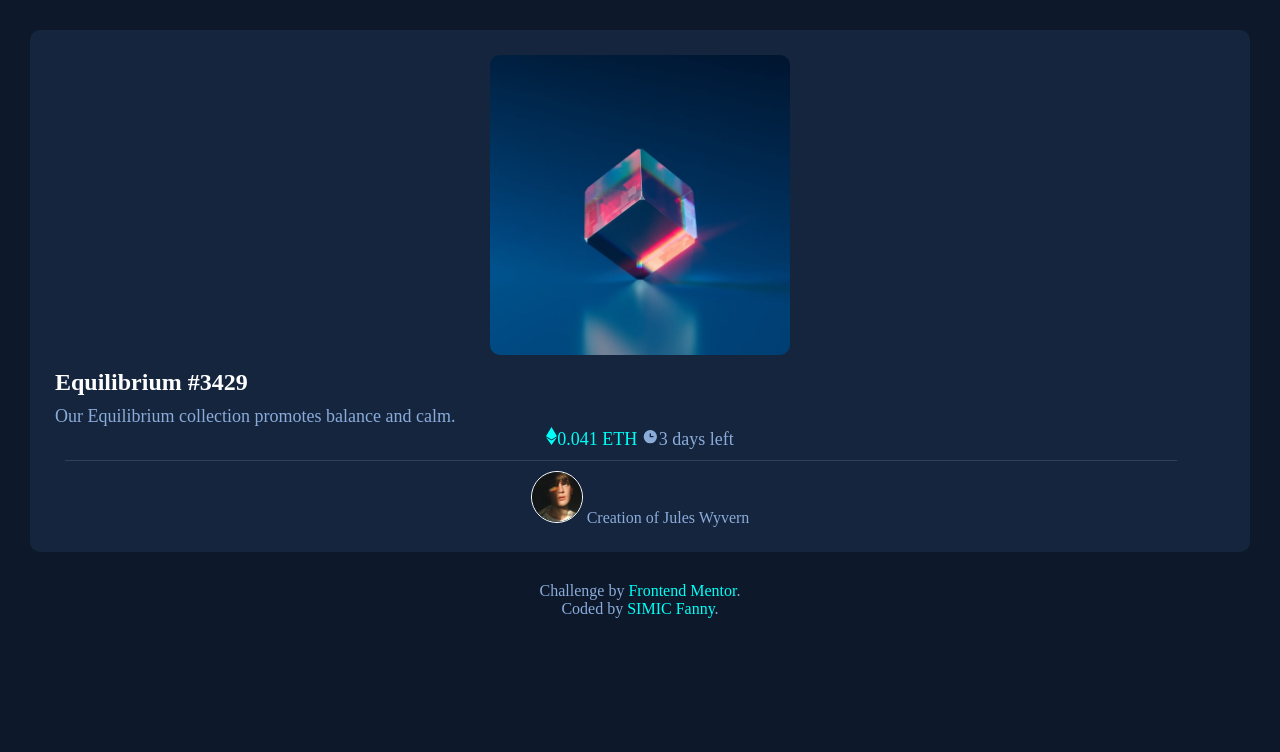
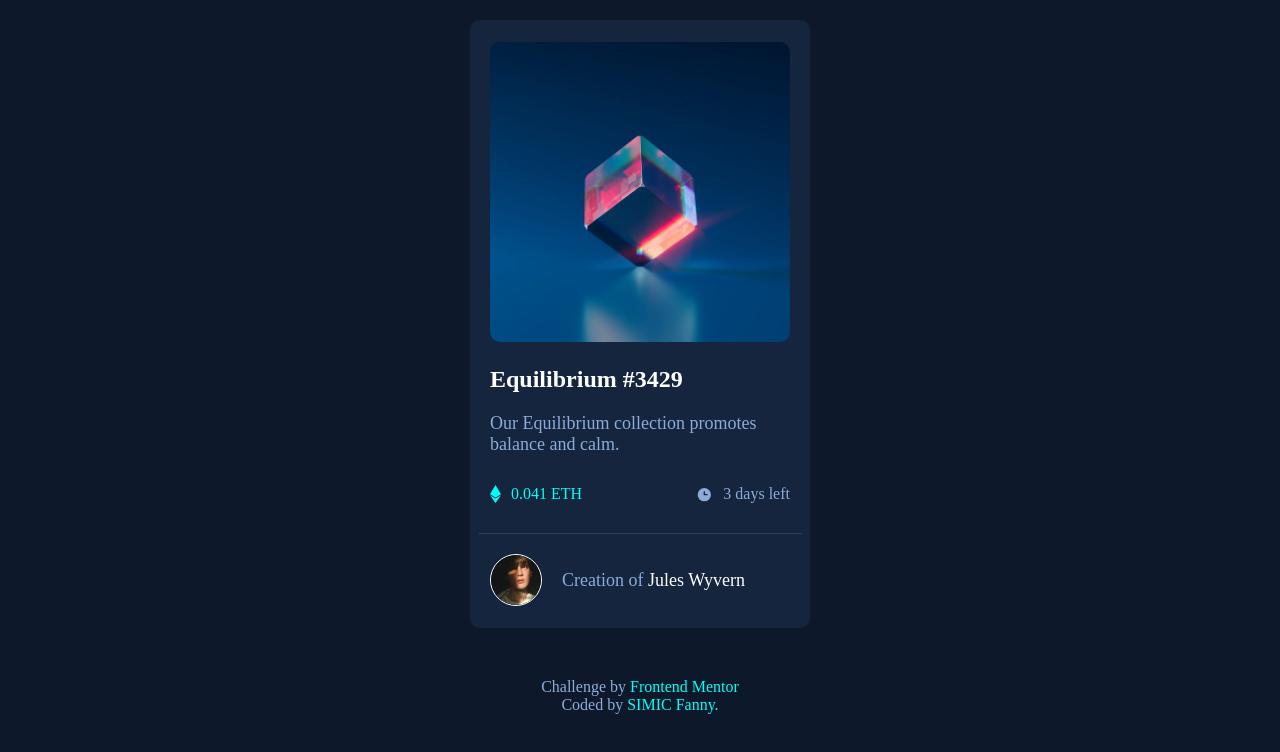
Before and after one commit to Lilithina/nft-preview-card-component-main-modif, a plain HTML site: page nft-preview-card-component-main-modif/index.html in a window 1280 px wide. Drawn offline with Linux system fonts and the light colour scheme.

Commit message:
Add files via upload

```diff
--- a/nft-preview-card-component-main-modif/index.html
+++ b/nft-preview-card-component-main-modif/index.html
@@ -17,29 +17,36 @@
     <div>
       <div class="hover">
         <img class="pic" src="images/image-equilibrium.jpg" alt="cube equilibrium" id="cube"/>
-        <img class="pic2" src="images/icones-view.svg" alt="eye" />
+        <div class="background"></div>
+        <img class="pic2" src="images/icon-view.svg" alt="eye" />
       </div>
 
-      <h1 class="txt">Equilibrium #3429</h1>
-      <p class="txt">Our Equilibrium collection promotes balance and calm.</p>
+      <div class="txt">
+        <h1 class="white">Equilibrium #3429</h1>
+        <p>Our Equilibrium collection promotes balance and calm.</p>
+      </div>
 
       <div class="icon">
-        <p><img src="images/icon-ethereum.svg" alt=" losange cyan"/><span class="blue">0.041 ETH</span>
-        <img src="images/icon-clock.svg" alt="clock"/>3 days left</p>
+        <div>
+          <img src="images/icon-ethereum.svg" alt=" losange cyan"  id="eth"/><span class="blue">0.041 ETH</span>
+        </div>
+        <div>
+          <img src="images/icon-clock.svg" alt="clock"  id="clock"/>3 days left
+        </div>
       </div>
 
       <div class="line"></div>
 
       <footer>
         <img src="images/image-avatar.png" alt="avatar" style="width: 50px"/>
-        Creation of Jules Wyvern
+        <p>Creation of <span class="white">Jules Wyvern</span></p>
       </footer>
     </div>
   </section>
 
     <div class="attribution">
-      Challenge by <a href="https://www.frontendmentor.io?ref=challenge" target="_blank" class="blue" style="text-decoration:none">Frontend Mentor</a>.<br/>
-      Coded by <a href="https://github.com/Lilithina" class="blue" style="text-decoration:none">SIMIC Fanny</a>.
+      Challenge by <a href="https://www.frontendmentor.io?ref=challenge" target="_blank" class="blue" style="text-decoration:none">Frontend Mentor</a><br/>
+      Coded by <a href="https://github.com/Lilithina" class="blue" style="text-decoration:none">SIMIC Fanny.</a>
     </div>
 </body>
 </html>
--- a/nft-preview-card-component-main-modif/style.css
+++ b/nft-preview-card-component-main-modif/style.css
@@ -5,41 +5,80 @@ padding: 0;
 
 body{
   background: hsl(217, 54%, 11%);
-  text-align: center;
   color: hsl(215, 51%, 70%);
+  margin: auto;
+  max-width: 100vh;
+  overflow: hidden;
 }
+
 body p{
   font-size: 18px;
 }
 
 section{
   background: hsl(216, 50%, 16%);
-  margin: 30px;
-  padding: 25px;
   border-radius: 10px;
+  margin: 20px auto;
+  width: 340px;
+  padding-block: 2px;
 }
 
 h1{
-  color: White;
-  margin-top: 10px;
-  margin-bottom: 10px;
+  padding-bottom: 20px;
+}
+
+footer{
+  margin: 20px;
+  display: flex;
+  align-items: center;
 }
 
 footer img{
   border:1px solid white;
   border-radius: 50%;
+  margin-right: 20px;
+}
+
+.attribution{
+ text-align: center;
+ margin: 50px auto;
+}
+
+.white{
+  color: white;
+}
+
+.white:hover{
+  color: hsl(178, 100%, 50%);
 }
 
 .blue{
-  color: hsl(178, 100%, 50%)
+  color: hsl(178, 100%, 50%);
 }
 
 .txt{
   text-align: left;
+  margin: 20px;
+}
+
+.icon{
+  display: flex;
+  justify-content: space-between;
+  margin: 10px;
+  padding: 10px;
+}
+
+.icon div{
+  display: flex;
+  align-items: center;
+}
+
+.icon #eth, .icon #clock{
+margin-right: 10px;
 }
 
 .line {
-    margin: 10px 10px;
+    margin: 20px auto;
     background-color: #2e415b;
     height: 1px;
     width: 95%;
@@ -48,14 +87,34 @@ footer img{
 #cube{
   width: 300px;
   border-radius: 10px;
+  margin: -5px;
 }
 
-.hover{position:relative;}
+.hover{
+  position:relative;
+  margin: 25px;
+}
 
 .pic2{
   position:absolute;
   visibility:hidden;
- top:0px;
-left:0px;}
+  top:122px;
+  left:122px;
+  color: white;
+}
 
-.hover:hover .pic2{visibility:visible;}
+.background{
+  position: absolute;
+  visibility:hidden;
+  width: 300px;
+  height: 300px;
+  top: -5px;
+  left: -5px;
+  border-radius: 10px;
+  background: hsl(178, 100%, 50%);
+  opacity: 0.5;
+}
+
+.hover:hover .pic2,.hover:hover .background{
+  visibility:visible;
+}
```
